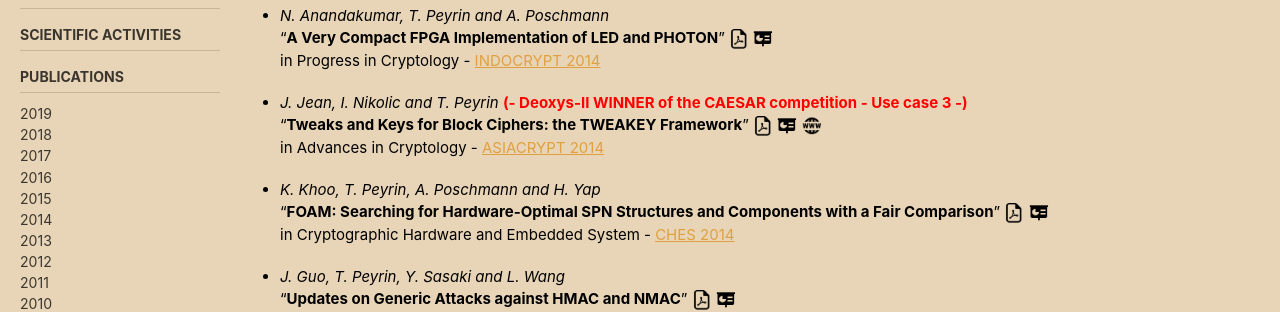
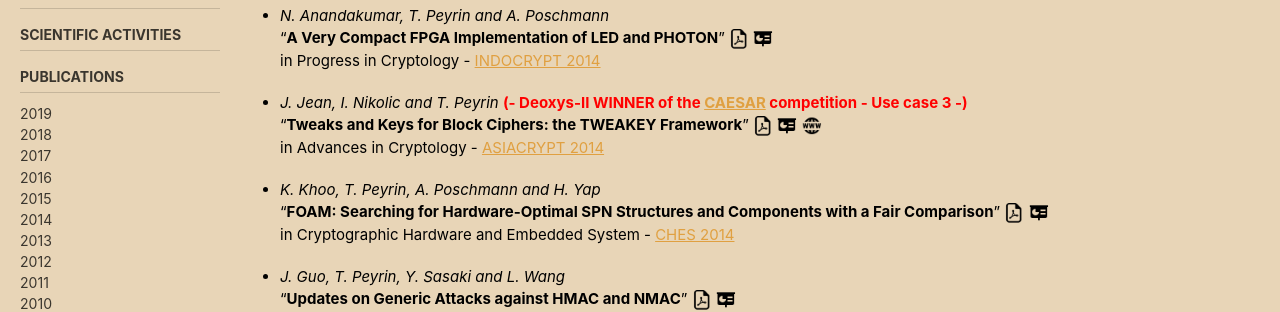
Before and after one commit to thomaspeyrin/web, a Jekyll site: the page built from publications.md, in a window 1280 px wide and 900 px high, scrolled down 3484 px. Shown: the part 167-479 px from the top of the window. Built offline with Jekyll 4.4.1, drawn with Linux system fonts in a browser that asks for light colours; cached includes are drawn as plain includes; nearby versions of some CDN libraries; our own code applies the rules of GitHub Pages for plain Markdown files; part of the change alters nothing that is shown.

Commit message:
Update publications.md

```diff
--- a/publications.md
+++ b/publications.md
@@ -177,7 +177,7 @@ in [Journal of Cryptology - October 2014 ](http://link.springer.com/article/10.1
 "**A Very Compact FPGA Implementation of LED and PHOTON**"  [![](https://thomaspeyrin.github.io/web/assets/images/pdf_icon_small.png "article")](https://eprint.iacr.org/2014/738.pdf)  [![](https://thomaspeyrin.github.io/web/assets/images/pres_icon_small.png "slides")](https://thomaspeyrin.github.io/web/assets/docs/slides/Anandakumar-etal-INDOCRYPT2014_slides.pdf)
 in Progress in Cryptology - [INDOCRYPT 2014](http://cse.iitkgp.ac.in/conf/INDOCRYPT2014/)
 
-- *J. Jean, I. Nikolic and T. Peyrin*  <span style="color:red"><strong>(- Deoxys-II WINNER of the CAESAR competition - Use case 3 -)</strong></span>
+- *J. Jean, I. Nikolic and T. Peyrin*  <span style="color:red"><strong>(- Deoxys-II WINNER of the [CAESAR](https://competitions.cr.yp.to/caesar-submissions.html) competition - Use case 3 -)</strong></span>
 "**Tweaks and Keys for Block Ciphers: the TWEAKEY Framework**"  [![](https://thomaspeyrin.github.io/web/assets/images/pdf_icon_small.png "article")](https://eprint.iacr.org/2014/831.pdf)  [![](https://thomaspeyrin.github.io/web/assets/images/pres_icon_small.png "slides")](https://thomaspeyrin.github.io/web/assets/docs/slides/Jean-etal-ASIACRYPT2014_slides.pdf)  [![](https://thomaspeyrin.github.io/web/assets/images/website_icon_small.png "website")](https://sites.google.com/view/deoxyscipher)
 in Advances in Cryptology - [ASIACRYPT 2014](http://des.cse.nsysu.edu.tw/asiacrypt2014/)
 
```
